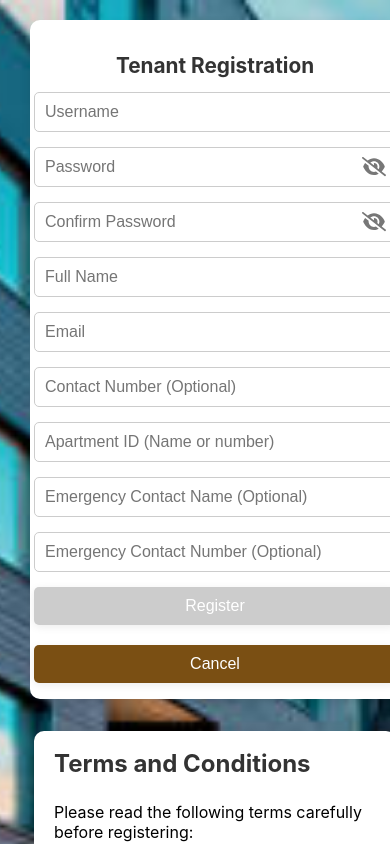
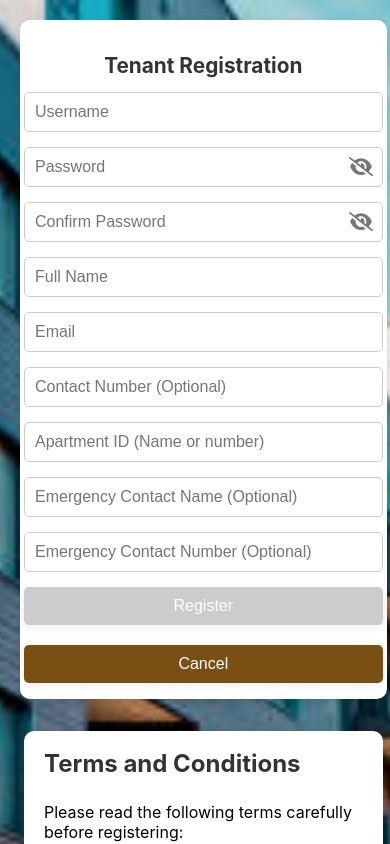
Before and after one commit to Noble636/Capstone2, a React (Create React App) app: page /register in a window 390 px wide. Built offline with nearby package versions, Linux system fonts and the light colour scheme.

Commit message:
Inital commit

```diff
--- a/src/css/Tenant/TenantRegister.css
+++ b/src/css/Tenant/TenantRegister.css
@@ -262,12 +262,17 @@ html, body {
     gap: 32px !important;
     padding: 8px 0;
     min-height: 100vh;
+    width: 100vw;
+    box-sizing: border-box;
+    overflow-x: hidden;
   }
   .tenant-register-box,
   .terms-column {
-    width: 100% !important;
+    width: 94vw !important;
     max-width: 370px !important;
-    margin: 0 auto !important;
+    min-width: 0 !important;
+    margin-left: auto !important;
+    margin-right: auto !important;
     box-sizing: border-box;
     padding-left: 4px;
     padding-right: 4px;
```
